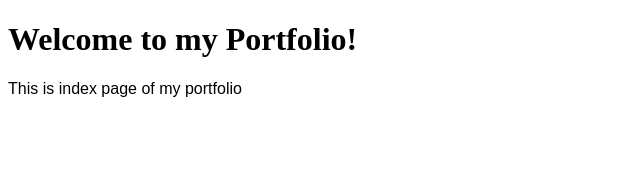
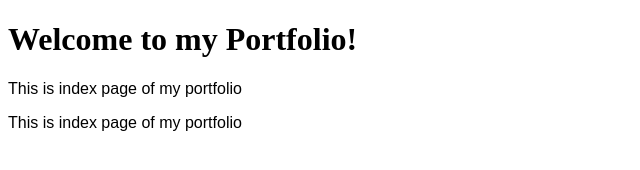
Before and after one commit to janajarvis1/Janaki_myportfolio, a plain HTML site: page index.html in a window 1280 px wide. Shown: the whole page, without its empty margins (0-640 px from the left). Drawn offline with Linux system fonts and the light colour scheme.

Commit message:
first change

```diff
--- a/index.html
+++ b/index.html
@@ -10,5 +10,7 @@
     <h1>Welcome to my Portfolio!
     </h1>
     <p>This is index page of my portfolio</p>
+    <p>This is index page of my portfolio</p>
+
 </body>
 </html>
```
